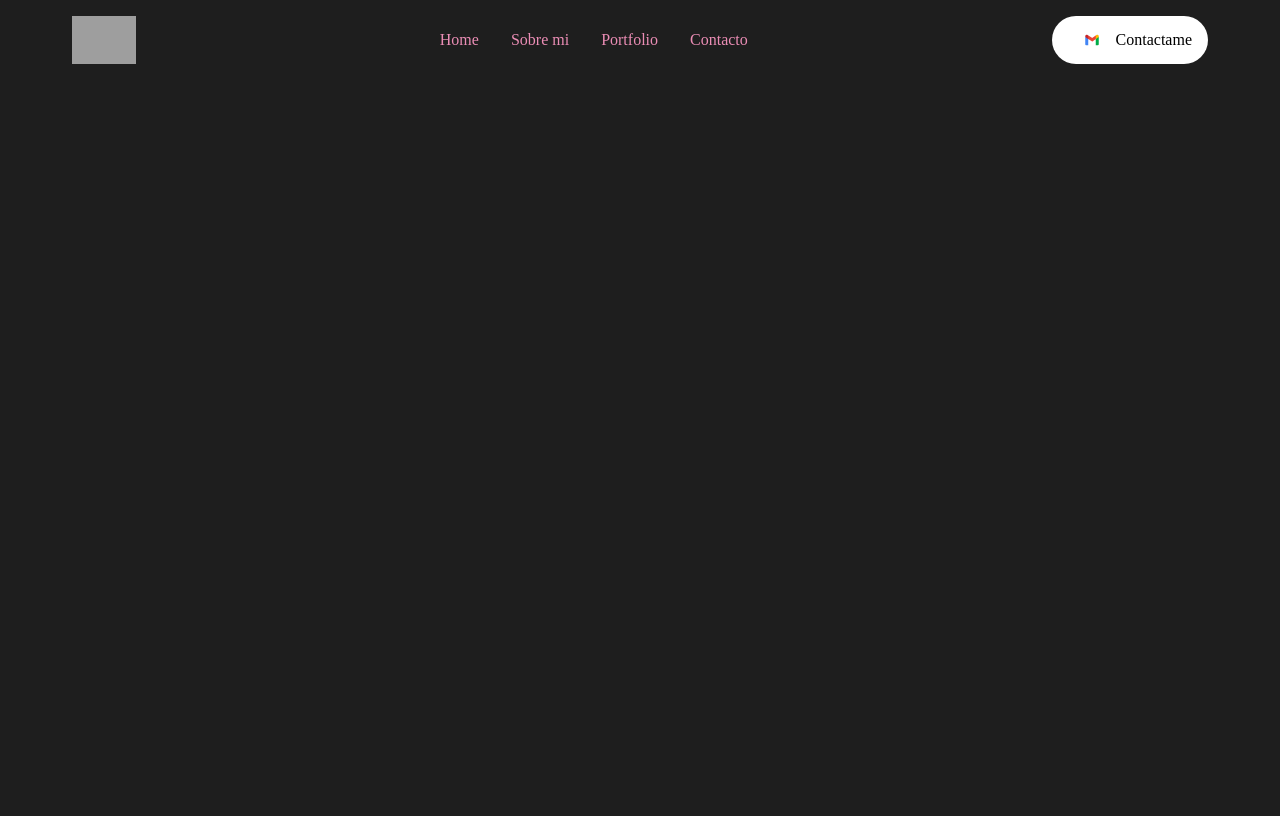
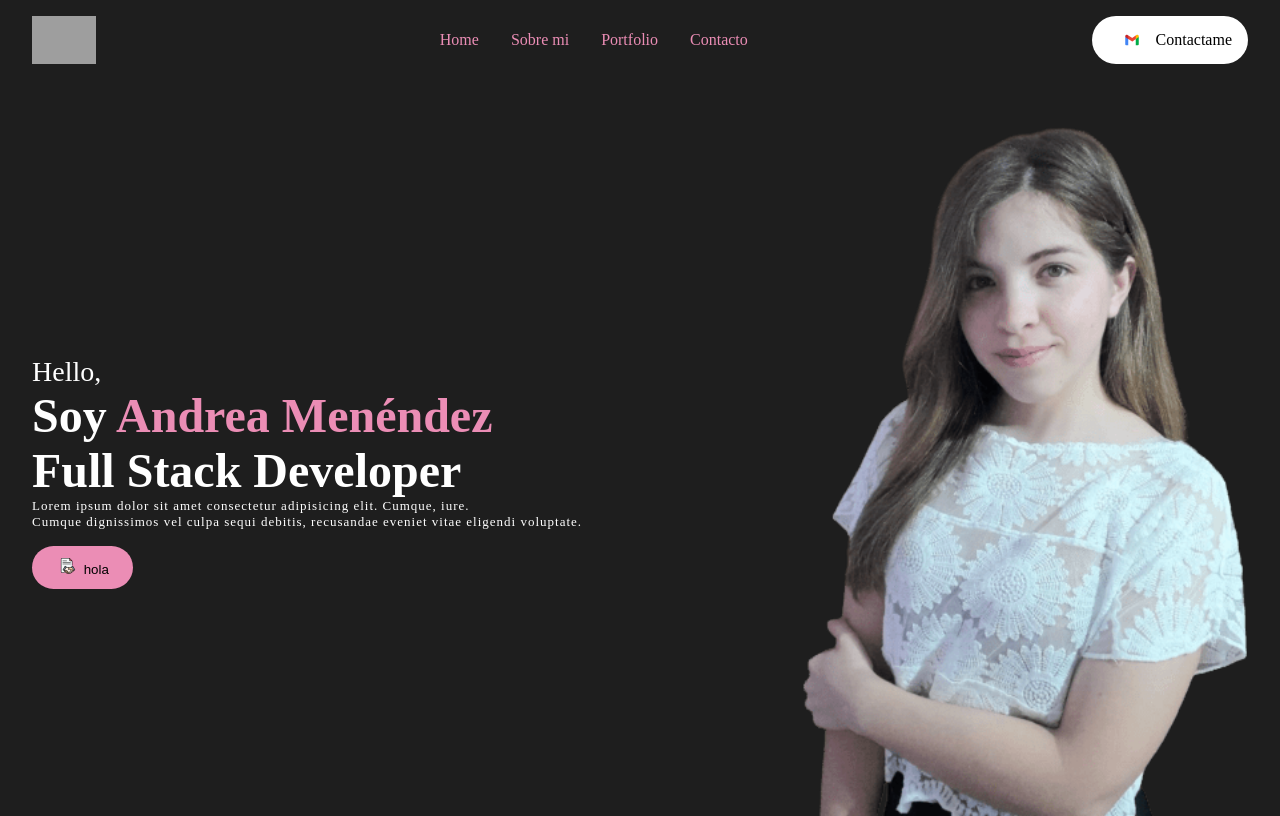
Before and after one commit to andimenendez/my-portfolio, a React (Vite) app: page / in a window 1280 px wide. Built offline with nearby package versions, Linux system fonts and the light colour scheme; grey boxes are pictures that could not be loaded.

Commit message:
introduction to my portfolio created

```diff
--- a/public/style.css
+++ b/public/style.css
@@ -10,4 +10,5 @@ body{
     color: #EB8DB5;
     overflow: hidden;
     overflow-y: scroll;
+    width: 100%;
 }
--- a/src/App.jsx
+++ b/src/App.jsx
@@ -1,10 +1,12 @@
 import './App.css'
+import Intro from './components/home/Intro'
 import Navbar from './components/navBar/Navbar'
 function App() {
 
   return (
     <>
     <Navbar></Navbar>
+    <Intro></Intro>
     </>
   )
 }
--- /dev/null
+++ b/src/components/home/Intro.jsx
@@ -0,0 +1,33 @@
+import React from "react";
+import styles from "./intro.module.css";
+import imagen from "../../assets/Andrea2.png";
+import contrato from "../../assets/contrato.png";
+import { Link } from "react-scroll";
+const Intro = () => {
+  return (
+    <>
+      <section className={styles.intro}>
+        <div className={styles.introContent}>
+          <span className={styles.greet}> Hello,</span>
+          <span className={styles.text}>
+            Soy <span className={styles.name}>Andrea Menéndez</span> <br/> Full
+            Stack Developer
+          </span>
+          <p className={styles.paragraph}>
+            Lorem ipsum dolor sit amet consectetur adipisicing elit. Cumque,
+            iure. <br /> Cumque dignissimos vel culpa sequi debitis, recusandae
+            eveniet vitae eligendi voluptate.
+          </p>
+          <Link>
+            <button className={styles.btn}>
+              <img src={contrato} alt="" className={styles.btnImg} /> hola
+            </button>
+          </Link>
+        </div>
+        <img src={imagen} alt="" className={styles.imagen} />
+      </section>
+    </>
+  );
+};
+
+export default Intro;
--- /dev/null
+++ b/src/components/home/intro.module.css
@@ -0,0 +1,73 @@
+.intro{
+    height: calc(100vh - 4rem);
+    width: 100vw;
+    max-width: 80rem;
+    margin: 0 auto;
+    overflow: hidden;
+    position: relative;
+    display: flex;
+}
+
+.imagen{
+    position: absolute;
+    top: 0;
+    right: 0;
+    z-index: -1;
+    object-fit: cover;
+    height: 100vh;
+    padding: 1rem;
+    margin-left: 10em;
+}
+
+.introContent{
+    height: 100vh;
+    width: 100vw;
+    padding: 2rem;
+    font-size: 3rem;
+    font-weight: 700;
+    display: flex;
+    flex-direction: column;
+    justify-content: center;
+    color: #ffffff;
+}
+
+.greet{
+    font-size: 1.75rem;
+    font-weight: 100;
+}
+
+.name{
+    color: #EB8DB5
+}
+
+.paragraph{
+    font-size: small;
+    font-weight: 100;
+    letter-spacing: 1px;
+}
+
+.btn{
+background-color: #EB8DB5;
+margin: 1rem 0;
+padding: 0.75rem 1.5rem;
+border: none;
+border-radius: 2rem;
+}
+
+.btnImg{
+    object-fit: cover;
+    margin: 0 0.25rem;
+    height: 1rem;
+}
+
+@media screen and (max-width:840px) {
+    .imagen{
+        right: -100px;
+    }
+    .introContent{
+        font-size: 10vw;
+    }
+    .greet{
+        font-size: 4.5vw;
+    }
+}
--- a/src/components/navBar/navBar.module.css
+++ b/src/components/navBar/navBar.module.css
@@ -1,7 +1,7 @@
 .navbar{
     height: 5rem;
     width: 100vw;
-    max-width: 75rem;
+    max-width: 80rem;
     margin: 0 auto;
     padding:  1rem 2rem;
     display: flex;
```
Also changed, not shown: src/assets/Andrea2.png (added), src/assets/contrato.png (added).
